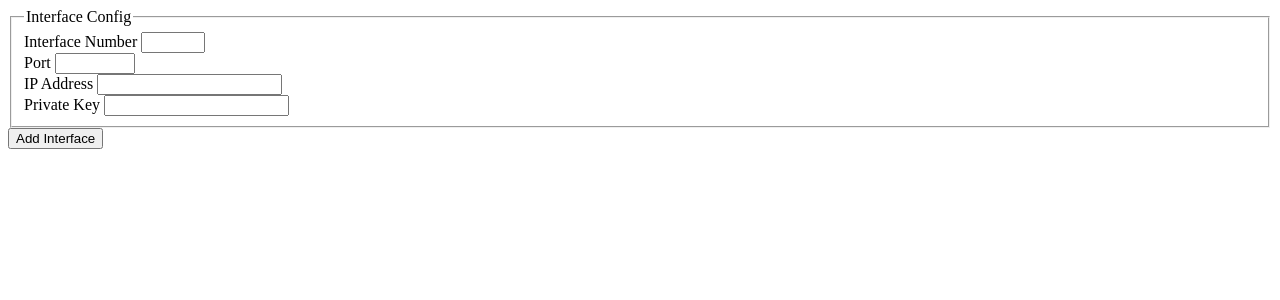
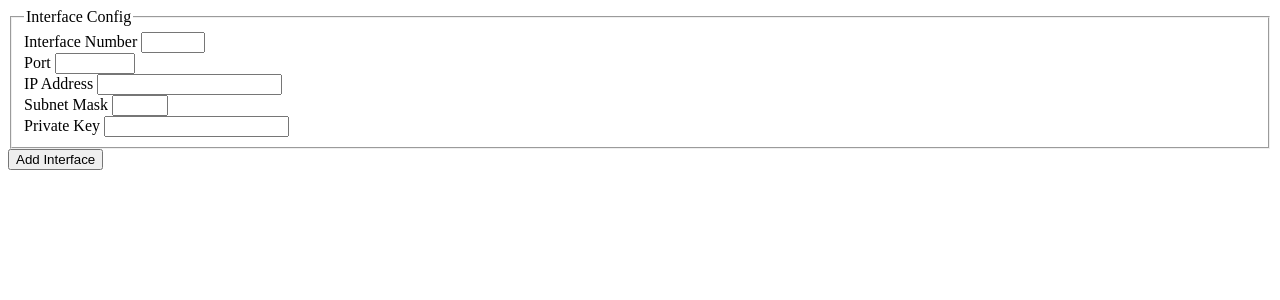
Before and after one commit to keatontaylor/addon-wireguard, a Flask app: template wireguard-manager/rootfs/opt/wireguard-manager/templates/interface.html in a window 1280 px wide. Shown: the top 300 px of the page. Run offline with Flask 2, Linux system fonts and the light colour scheme; the template is opened without the code that fills it: values that come from a table or form of the project are taken from there, others are empty.

Commit message:
Updated interface.html

```diff
--- a/wireguard-manager/rootfs/opt/wireguard-manager/templates/interface.html
+++ b/wireguard-manager/rootfs/opt/wireguard-manager/templates/interface.html
@@ -18,8 +18,8 @@
                         {{ form.address(class="") }}
                     </div>
                     <div>
-                        {{ form.submit_mask.label(class="") }}
-                        {{ form.submit_mask(class="") }}
+                        {{ form.subnet_mask.label(class="") }}
+                        {{ form.subnet_mask(class="") }}
                     </div>
                     <div>
                         {{ form.private_key.label(class="") }}
```
